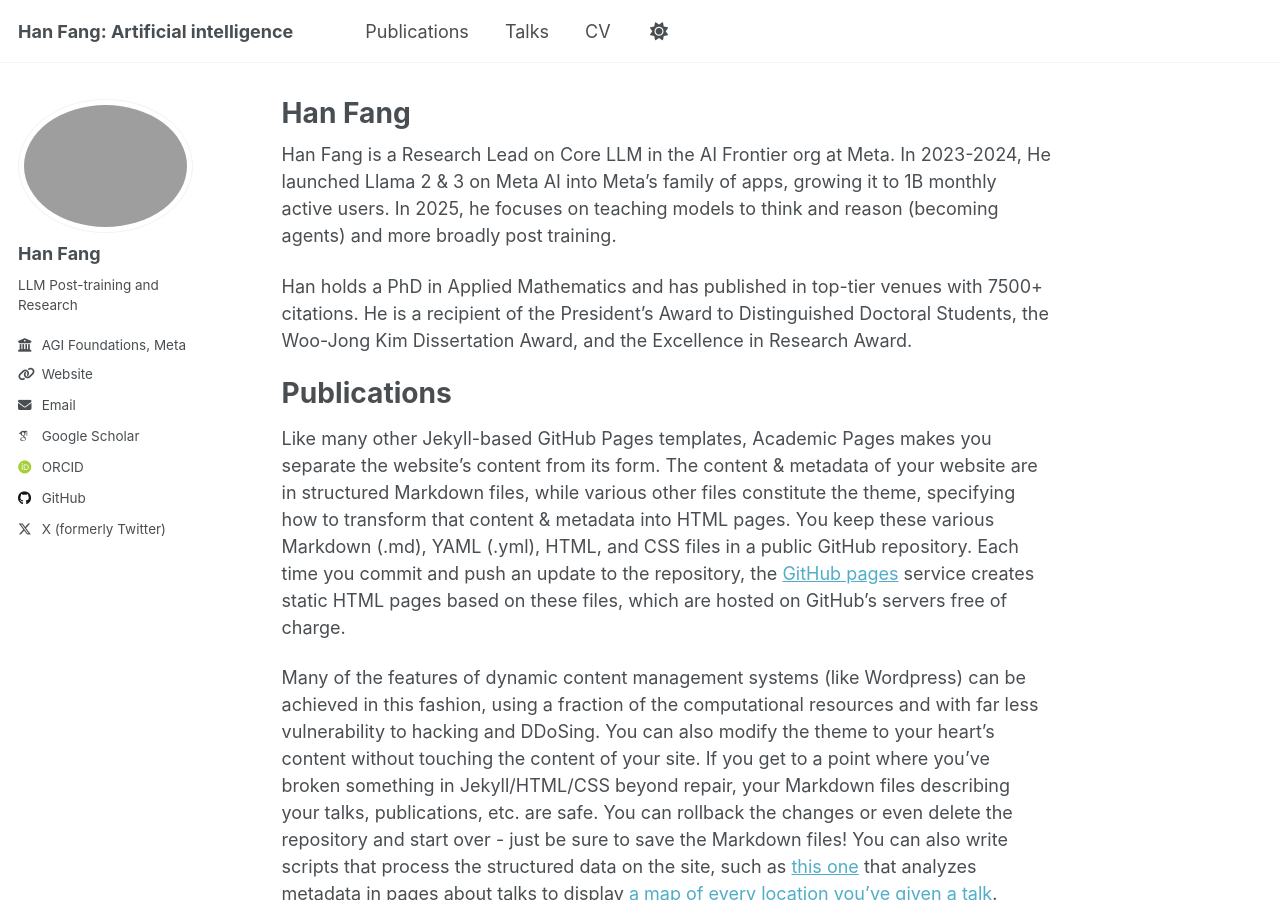
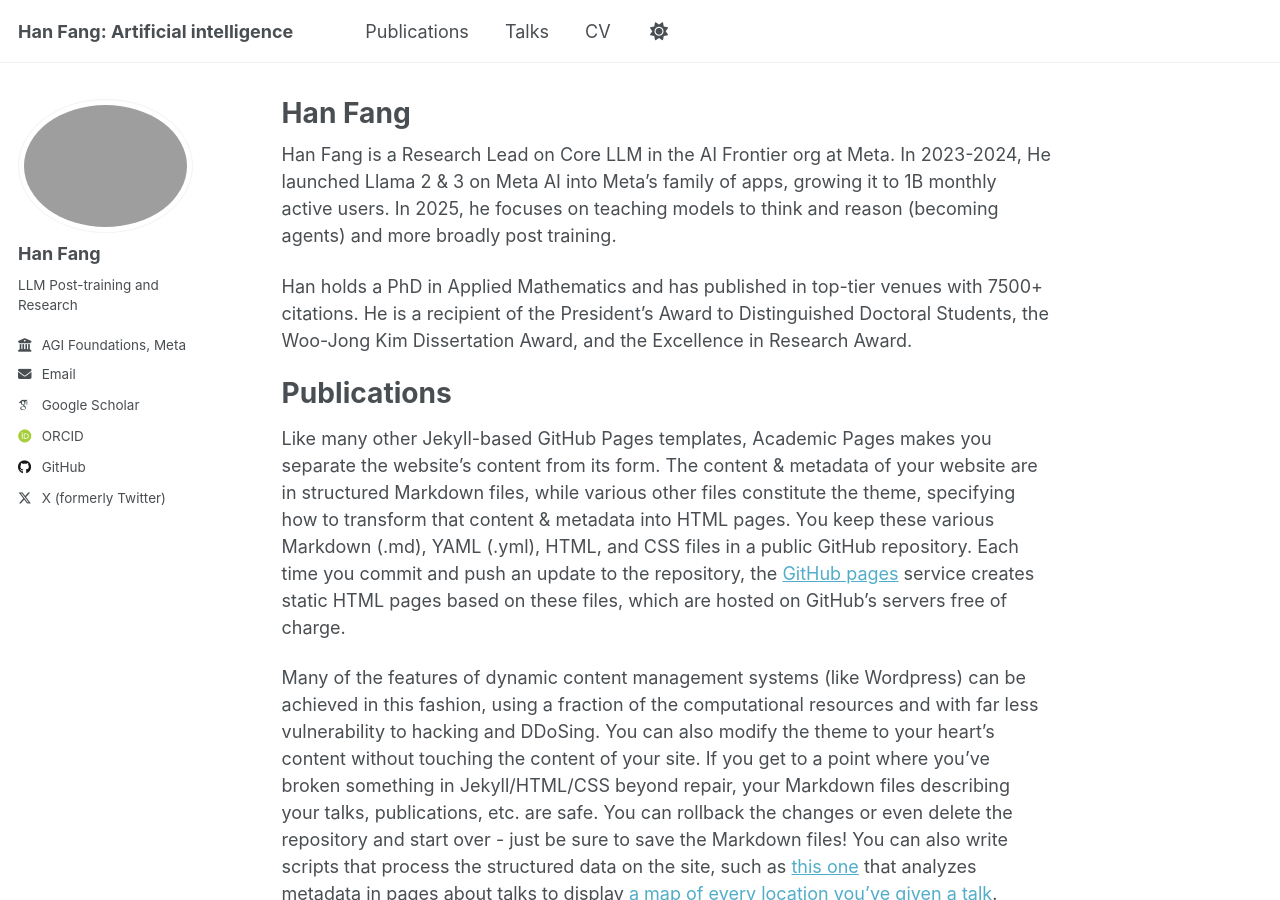
Before and after one commit to hanfang/hanfang.github.io, a Jekyll site: the page built from _pages/about.md, in a window 1280 px wide and 900 px high. Built offline with Jekyll 4.4.1, drawn with Linux system fonts in a browser that asks for light colours; some web fonts are replaced; a script that is not in the unit is left out.

```diff
--- a/_config.yml
+++ b/_config.yml
@@ -28,7 +28,7 @@ author:
   bio              : "LLM Post-training and Research"
   # location         : # "Earth"
   employer         : "AGI Foundations, Meta"
-  uri              : hanfang.info # URL
+  uri              : # hanfang.info # URL
   email            : "hanfang.info@gmail.com"
 
   # websites
@@ -42,8 +42,8 @@ author:
 
 # Publication Category - The following the list of publication categories and their headings
 publication_category:
-  books:
-    title: 'Books'
+  # books:
+  #   title: 'Books'
   manuscripts:
     title: 'Journal Articles'
   conferences:
```
